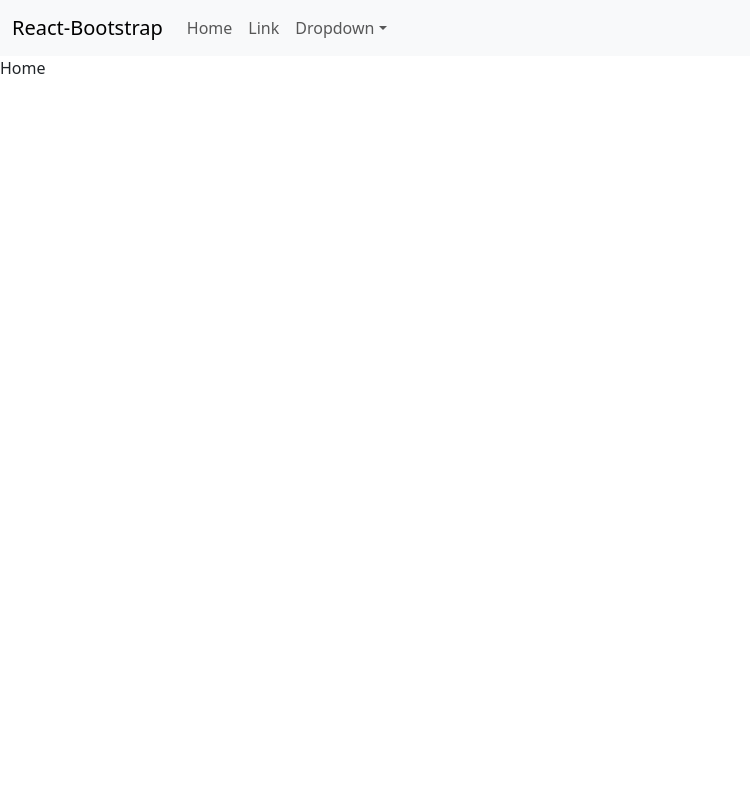
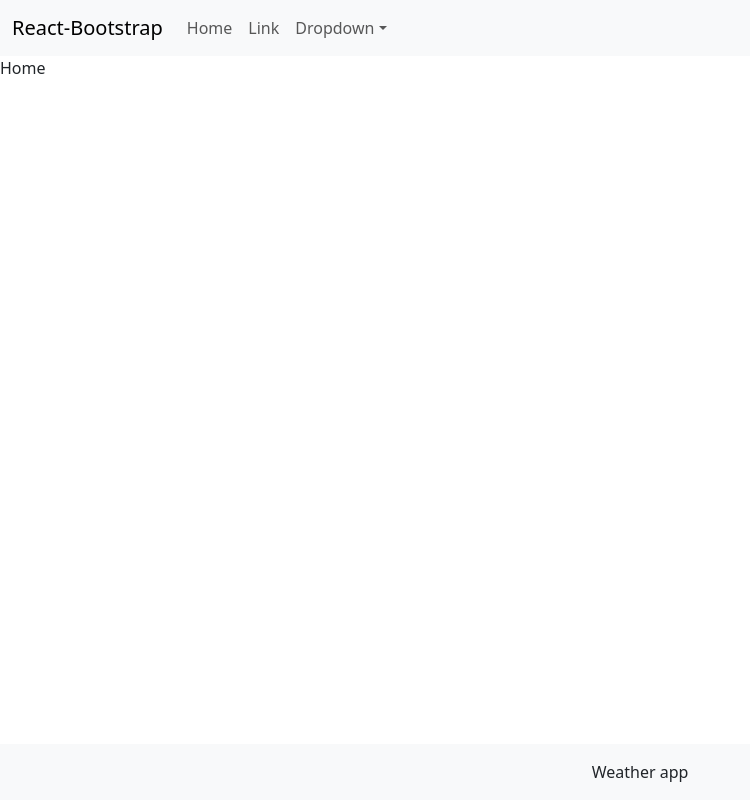
Before and after one commit to tave8/epicode-exercises-FE-U3-W2-D5, a React (Vite) app: page / in a window 1280 px wide. Shown: the whole page, without its empty margins (0-750 px from the left). Built offline with nearby package versions, Linux system fonts and the light colour scheme.

Commit message:
basic footer done

```diff
--- a/src/App.css
+++ b/src/App.css
@@ -0,0 +1,11 @@
+
+/* push footer to bottom of page */
+#root {
+  min-height: 100vh;
+  display: flex;
+  flex-direction: column;
+}
+
+main {
+  flex-grow: 1;
+}
--- a/src/App.jsx
+++ b/src/App.jsx
@@ -5,7 +5,7 @@ import { BrowserRouter, Routes, Route } from "react-router-dom"
 
 // base components
 import MyNav from "./components/MyNav"
-// import MyFooter from "./components/MyFooter"
+import MyFooter from "./components/MyFooter"
 // import NotFound from "./components/NotFound"
 
 // pages components
@@ -17,7 +17,7 @@ function App() {
       <header>
         <MyNav />
       </header>
-      <main>
+      <main style={{  }}>
         <Routes>
           <Route path="/" element={<Home />} />
           {/* <Route path="/city-details" element={<CityDetails />} /> */}
@@ -25,7 +25,7 @@ function App() {
         </Routes>
       </main>
       <footer>
-        {/* <MyFooter /> */}
+        <MyFooter />
       </footer>
     </BrowserRouter>
   )
--- a/src/components/MyFooter.jsx
+++ b/src/components/MyFooter.jsx
@@ -0,0 +1,18 @@
+import { Component } from "react"
+import { Container, Row, Col, Nav, Navbar, NavDropdown, Image, Dropdown } from "react-bootstrap"
+import { Search, BellFill } from "react-bootstrap-icons"
+import { Link } from "react-router-dom"
+
+const MyFooter = (props) => {
+  return (
+    <Container fluid className="bg-body-tertiary">
+        <Row className="justify-content-center align-items-center">
+            <Col className="text-center">
+                <p className="my-3">Weather app</p>
+            </Col>
+        </Row>
+    </Container>
+  )
+}
+
+export default MyFooter
```
